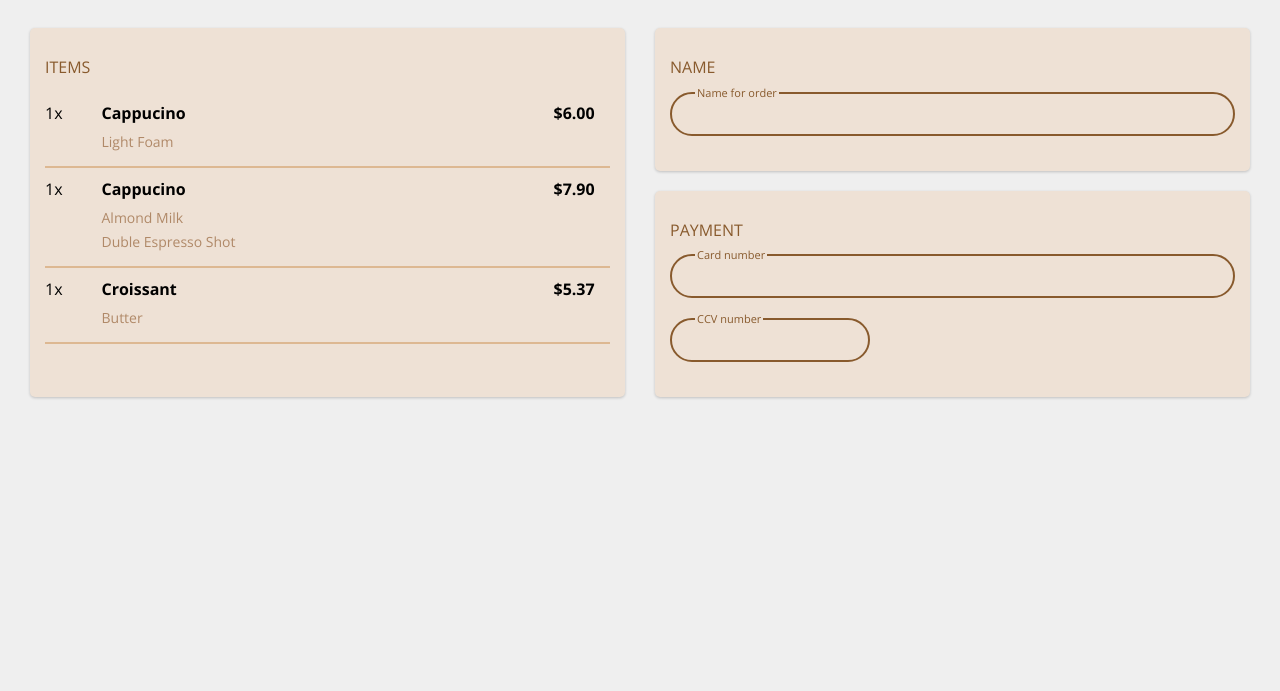
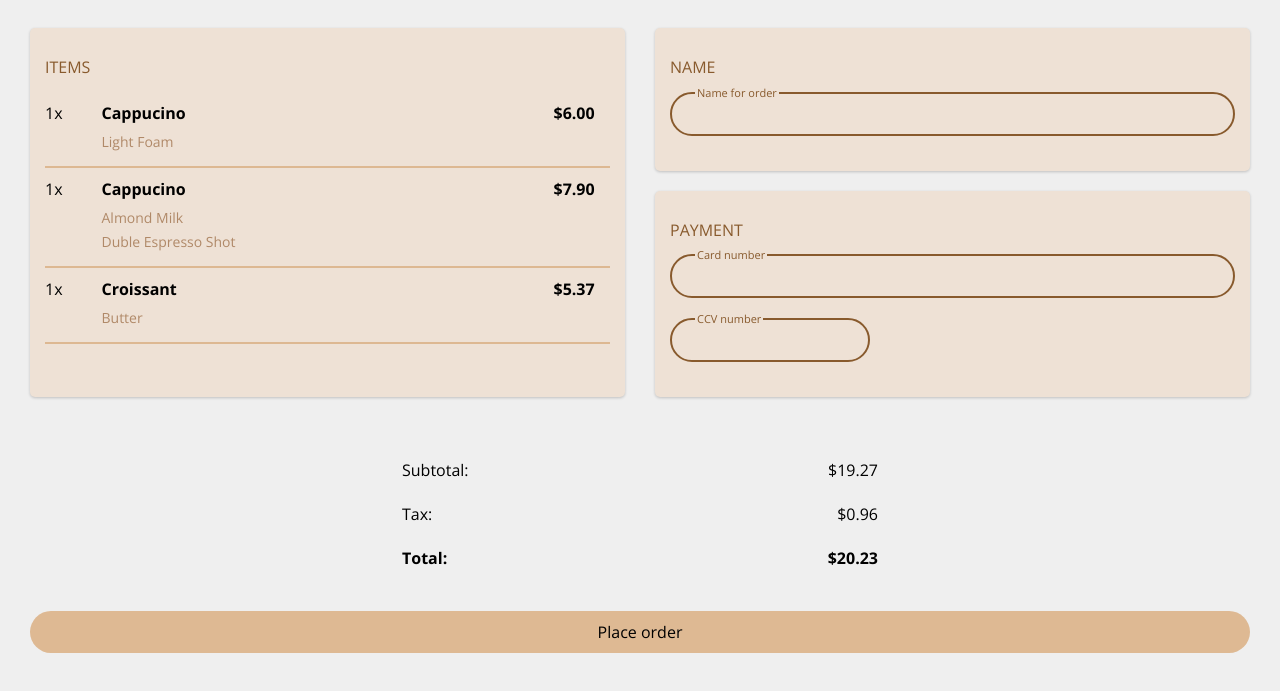
Before and after one commit to PedroMachado07/coffeMasters, a plain HTML site: page index.html in a window 1280 px wide. Shown: the part 67-758 px from the top of the page. Drawn offline with nearby package versions, Linux system fonts and the light colour scheme.

Commit message:
Final adjusts

```diff
--- a/index.html
+++ b/index.html
@@ -71,9 +71,24 @@
         </section>
         <section class="total">
             <table class="totals-table">
-
+                <tbody>
+                    <tr>
+                        <td>Subtotal:</td>
+                        <td>$19.27</td>
+                    </tr>
+                    <tr>
+                        <td>Tax:</td>
+                        <td>$0.96</td>
+                    </tr>
+                    <tr class="final-totals">
+                        <td>Total:</td>
+                        <td>$20.23</td>
+                    </tr>
+                </tbody>
             </table>
-
+            <button class="checkout" type="button" fdprocessedid="8ews8k">
+                Place order
+            </button>
         </section>
    </div>
 </body>
--- a/style.css
+++ b/style.css
@@ -138,3 +138,43 @@ section{
 .short-input{
     max-width: 200px;
 }
+.total{
+    display: flex;
+    flex-direction: column;
+    align-items: center;
+    justify-content: center;
+    grid-area: total;
+}
+.totals-table{
+    width: 100%;
+    max-width: 500px;
+    margin-bottom: 30px;
+}
+tbody{
+    display: table-row-group;
+    vertical-align: middle;
+    border-color: inherit;
+}
+tr{
+    display: table-row;
+    vertical-align: inherit;
+    border-color: inherit;
+}
+.totals-table td{
+    padding: 10px;
+}
+.totals-table td:last-child{
+    text-align: right;
+}
+
+.final-totals{
+    font-weight: bold;
+}
+.checkout{
+    background-color: #deb993;
+    border: none;
+    padding: 10px 30px;
+    width: 100%;
+    border-radius: 100px;
+    font-size: 16px;
+}
```
